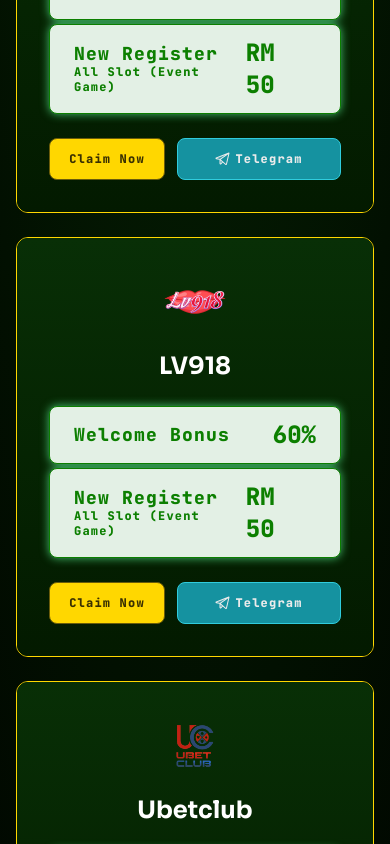
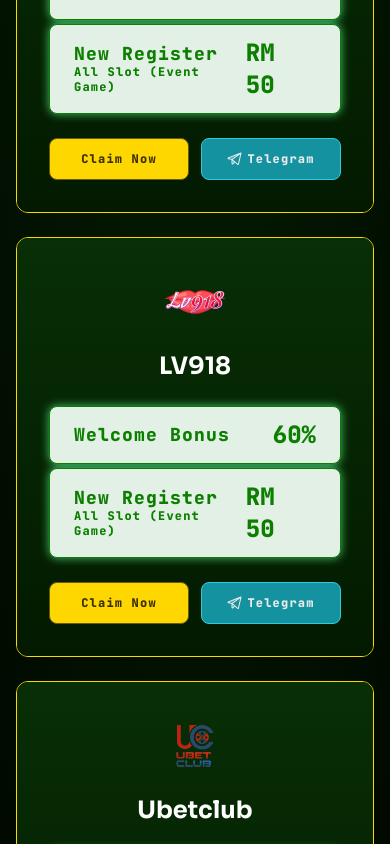
Before and after one commit to JahidulHasanRabbi/mrs-landing-page, a Next.js app: page / in a window 390 px wide. Shown: the part 1560-2404 px from the top of the page. Built offline with nearby package versions, Linux system fonts and the light colour scheme.

Commit message:
feat: update PartnerCard styles for improved layout and responsiveness

```diff
--- a/app/components/landing/LandingPage.jsx
+++ b/app/components/landing/LandingPage.jsx
@@ -571,7 +571,7 @@
             animate={ctaShake(0)}
             whileHover={{ scale: 1.04 }}
             whileTap={{ scale: 0.96 }}
-            className={`relative flex flex-1 items-center justify-center overflow-hidden rounded-lg border border-[#6a5b0a] bg-[#ffd700] py-3 text-xs font-extrabold tracking-[1.2px] text-[#3a3000] ${mono}`}
+            className={`relative flex min-w-0 flex-1 items-center justify-center overflow-hidden whitespace-nowrap rounded-lg border border-[#6a5b0a] bg-[#ffd700] px-3 py-3 text-xs font-extrabold tracking-[1.2px] text-[#3a3000] ${mono}`}
           >
             <Shine delay={0} />
             Claim Now
@@ -583,7 +583,7 @@
             animate={ctaShake(0.4)}
             whileHover={{ scale: 1.04 }}
             whileTap={{ scale: 0.96 }}
-            className={`relative flex flex-1 items-center justify-center gap-1 overflow-hidden rounded-lg border border-[#30ccdd] bg-[#1592a0] px-6 py-3 text-xs font-extrabold tracking-[1.2px] text-[#ebebeb] ${mono}`}
+            className={`relative flex min-w-0 flex-1 items-center justify-center gap-1 overflow-hidden whitespace-nowrap rounded-lg border border-[#30ccdd] bg-[#1592a0] px-3 py-3 text-xs font-extrabold tracking-[1.2px] text-[#ebebeb] ${mono}`}
           >
             <Shine delay={1.4} />
             <MaskIcon src="/assets/landing/icons/ph-telegram-logo-duotone.svg" className="size-4" />
```
